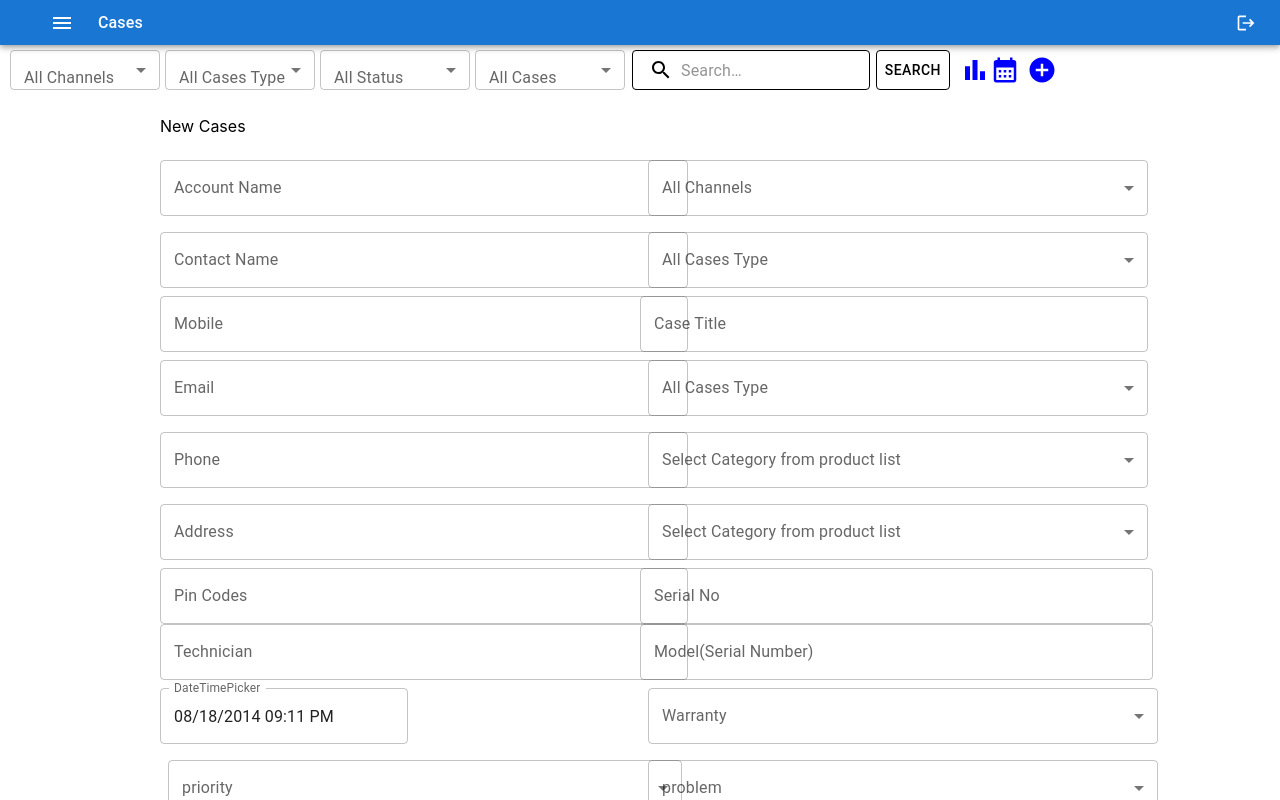
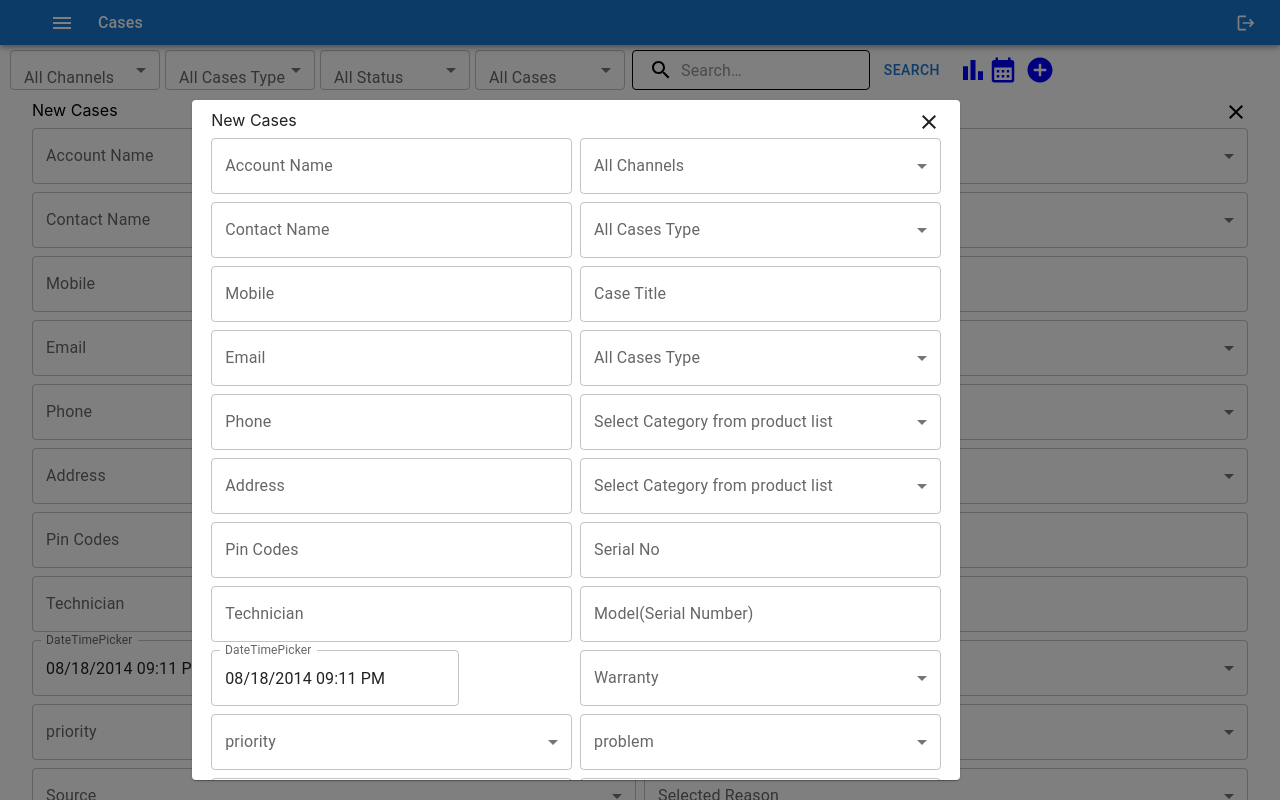
Before and after one commit to Mukesh16407/bizofficerAssignment, a React (Create React App) app: page /register in a window 1280 px wide. Both pictures are taken after a click on the button 1056 px from the left and 70 px from the top of the page. Shown: the top 800 px of the page. Built offline with nearby package versions, Linux system fonts and the light colour scheme.

Commit message:
fixed-checkbox and register page

```diff
--- a/src/components/SearchComponent.jsx
+++ b/src/components/SearchComponent.jsx
@@ -61,7 +61,7 @@ export const SearchComponent = () => {
 
             />
           </Search>
-          <Button sx={{border:"1px solid black",color:"black",marginLeft:"-10px"}}>Search</Button>
+          <Button sx={{marginLeft:"-10px"}}>Search</Button>
     </Box>
   )
 }
--- a/src/components/SecondHeader.jsx
+++ b/src/components/SecondHeader.jsx
@@ -3,12 +3,14 @@ import OutlinedInput from '@mui/material/OutlinedInput';
 import MenuItem from '@mui/material/MenuItem';
 import FormControl from '@mui/material/FormControl';
 import Select from '@mui/material/Select';
-import { Box, Button, InputLabel } from '@mui/material';
+import { Box, Button, InputLabel, Modal, Paper} from '@mui/material';
 import { SearchComponent } from './SearchComponent';
 import BarChartIcon from '@mui/icons-material/BarChart';
 import CalendarMonthIcon from '@mui/icons-material/CalendarMonth';
 import AddCircleIcon from '@mui/icons-material/AddCircle';
-import { useNavigate } from 'react-router-dom';
+import { useState } from 'react';
+import { Register } from '../pages/register/Register';
+
 
 
 
@@ -42,10 +44,11 @@ const allCases=[
 ]
 
 export function SecondHeader() {
-    const navigate = useNavigate();
-  const adduser=()=>{
-    navigate("/register")
-  }
+
+  const [open, setOpen] = useState(false);
+
+  const handleOpen = () => setOpen(true);
+  const handleClose = () => setOpen(false);
 
   return (
     <Box sx={{display:"flex",alignItems:"center",height:"40px",marginTop:"5px"}}>
@@ -131,7 +134,18 @@ export function SecondHeader() {
       <SearchComponent sx={{height:"inherit",width:"150px",marginLeft:"5px"}}/>
       <BarChartIcon sx={{marginLeft:"5px",width:"40px",color:"blue",height:"30px"}}/>
       <CalendarMonthIcon sx={{marginLeft:"-10px",width:"40px",color:"blue",height:"30px"}}/>
-      <Button onClick={adduser} ><AddCircleIcon sx={{marginLeft:"-30px",width:"40px",color:"blue",height:"30px"}} /></Button>
+      <Button onClick={handleOpen}><AddCircleIcon sx={{marginLeft:"-30px",width:"40px",color:"blue",height:"30px"}} /></Button>
+      <Modal
+        open={open}
+        onClose={handleClose}
+        aria-labelledby="modal-modal-title"
+        aria-describedby="modal-modal-description"
+      >
+        <Paper sx={{width:"60%", marginTop:"100px", marginLeft:"15%",overflowY:"scroll",height:"85vh", overflowX:"hidden"}}>
+        <Register handleClose={handleClose}/>
+
+        </Paper>
+      </Modal>
 
     </Box>
   );
--- a/src/components/Tables.jsx
+++ b/src/components/Tables.jsx
@@ -72,9 +72,9 @@ export const Tables = () => {
   const [selectionModel, setSelectionModel] = useState(radioChecked);
   radioChecked = selectionModel;
 
-  const selectedRow = rows.filter((item) => {
-    return item.id === selectionModel[0];
-  });
+  // const selectedRow = rows.filter((item) => {
+  //   return item.id === selectionModel[0];
+  // });
 
   return (
     <div style={{ height: 400, width: '100%',marginTop:"15px" }}>
--- a/src/pages/register/Register.jsx
+++ b/src/pages/register/Register.jsx
@@ -16,6 +16,7 @@ import { DateTimePicker } from '@mui/x-date-pickers/DateTimePicker';
 import "./register.css";
 import { Spinner } from "../../components/Spinner";
 import dayjs from 'dayjs';
+import CloseIcon from '@mui/icons-material/Close';
 
 
 const MenuProps = {
@@ -24,6 +25,7 @@ const MenuProps = {
   },
 
 };
+
 const channels = ["Select Cases Channels", "Primary", "Secondary"];
 const caseType = ["All Case Type"];
 const catagory =[
@@ -86,7 +88,7 @@ const visibility =[
   "Private"
 ];
 
-export const Register = () => {
+export const Register = ({handleClose}) => {
 
   const [inputdata, setInputData] = useState({
 
@@ -111,16 +113,14 @@ export const Register = () => {
   });
   const [showspin, setShowSpin] = useState(true);
   const [date, setdate] = useState(dayjs('2014-08-18T21:11:54'));
-  const [channel,setChannel] = useState("Select Cases Channels")
+
 
   const handleChangedate = (newValue) => {
     setdate(newValue);
   };
 
-  const handleChangeChannel =(e)=>{
-    setChannel(e.value)
-  }
-  console.log(channel)
+
+
   const setInputValue =(e)=>{
     const { name, value } = e.target;
 
@@ -136,32 +136,33 @@ export const Register = () => {
   },[])
   return (
     <div className="register">
-      <p>New Cases</p>
+      <div className="newcases">
+        <div>New Cases</div>
+        <div onClick={handleClose}><CloseIcon/></div>
+      </div>
+
       {
-        showspin ? <Spinner/>: <form style={MenuProps.root}>
-        <Grid container  sx={{ alignItems: "center" }}>
-          <Grid item xs={12}  sm={6} md={6} >
+        showspin ? <Spinner/>:
+        <form style={MenuProps.root}>
+        <Grid container   sx={{ alignItems: "center" }}spacing={1}>
+          <Grid item xs={12} sm={6} md={6} lg={6} >
             <TextField
               label="Account Name"
               variant="outlined"
-              inputProps={{
-                style: {
-                  width: "500px",
-                },
-              }}
+              fullWidth={true}
               name='acoountName'
               value={inputdata.acoountName}
               onChange={setInputValue}
             />
           </Grid>
-          <Grid item xs={12}md={6} sm={6 }>
-            <FormControl sx={{ m: 1, width: 500 }}>
+          <Grid item xs={12} sm={6} md={6} lg={6}>
+            <FormControl fullWidth={true}>
               <InputLabel id="demo-multiple-name-label">All Channels</InputLabel>
               <Select
                 labelId="demo-multiple-name-label"
                 id="demo-multiple-name"
                 input={<OutlinedInput label="All Channels" />}
-
+                autoWidth={true}
                 value={inputdata.channel}
                 name="name"
                 onChange={setInputValue}
@@ -174,24 +175,19 @@ export const Register = () => {
               </Select>
             </FormControl>
           </Grid>
-          <Grid item xs={12} md={6} sm={6}>
+          <Grid item xs={12} sm={6} md={6} lg={6} >
             <TextField
               label="Contact Name"
               variant="outlined"
-              inputProps={{
-                style: {
-                  width: "500px",
-                },
-
-              }}
+              fullWidth={true}
               name='contactName'
               value={inputdata.contactName}
               onChange={setInputValue}
 
             />
           </Grid>
-          <Grid item xs={12}md={6} sm={6}>
-            <FormControl sx={{ m: 1, width: 500 }}>
+          <Grid item xs={12} sm={6} md={6} lg={6} >
+            <FormControl fullWidth={true} >
               <InputLabel id="demo-multiple-name-label">
                 All Cases Type
               </InputLabel>
@@ -199,7 +195,7 @@ export const Register = () => {
                 labelId="demo-multiple-name-label"
                 id="demo-multiple-name"
                 input={<OutlinedInput label="Name" />}
-
+                autoWidth={true}
               >
                 {caseType.map((name) => (
                   <MenuItem key={name} value={name}>
@@ -209,61 +205,48 @@ export const Register = () => {
               </Select>
             </FormControl>
           </Grid>
-          <Grid item xs={12}md={6} sm={6}>
+          <Grid item xs={12} sm={6} md={6} lg={6}>
             <TextField
               label="Mobile"
               variant="outlined"
-              inputProps={{
-                style: {
-                  width: "500px",
-                },
-              }}
+              fullWidth={true}
               name='mobile'
               value={inputdata.mobile}
               onChange={setInputValue}
 
             />
           </Grid>
-          <Grid item xs={12} md={6} sm={6}>
-            <TextField
+          <Grid item xs={12} sm={6} md={6} lg={6}>
+          <TextField
               label="Case Title"
               variant="outlined"
-              inputProps={{
-                style: {
-                  width: "460px",
-                  marginLeft:"20px"
-                },
-              }}
+              fullWidth={true}
               name='casetitile'
               value={inputdata.casetitile}
               onChange={setInputValue}
 
             />
           </Grid>
-          <Grid item xs={12} md={6} sm={6}>
+          <Grid item xs={12} sm={6} md={6} lg={6}>
             <TextField
               label="Email"
               variant="outlined"
-              inputProps={{
-                style: {
-                  width: "500px",
-                },
-              }}
+              fullWidth={true}
               name='email'
               value={inputdata.email}
               onChange={setInputValue}
             />
           </Grid>
-          <Grid item xs={12} md={6} sm={6}>
-            <FormControl sx={{ m: 1, width: 500 }}>
+          <Grid item xs={12} sm={6} md={6} lg={6}>
+            <FormControl fullWidth={true}  >
               <InputLabel id="demo-multiple-name-label">
                 All Cases Type
               </InputLabel>
               <Select
                 labelId="demo-multiple-name-label"
                 id="demo-multiple-name"
-                input={<OutlinedInput label="Name" />}
-
+                input={<OutlinedInput label="All Cases Type" />}
+                autoWidth={true}
               >
                 {catagory.map((name) => (
                   <MenuItem key={name} value={name}>
@@ -273,22 +256,18 @@ export const Register = () => {
               </Select>
             </FormControl>
           </Grid>
-          <Grid item xs={12}md={6}  sm={6}>
+          <Grid item xs={12} sm={6} md={6} lg={6}>
             <TextField
               label="Phone"
               variant="outlined"
-              inputProps={{
-                style: {
-                  width: "500px",
-                },
-              }}
+              fullWidth={true}
               name='phone'
               value={inputdata.phone}
               onChange={setInputValue}
             />
           </Grid>
-          <Grid item xs={12} md={6} sm={6}>
-            <FormControl sx={{ m: 1, width: 500 }}>
+          <Grid item xs={12} sm={6} md={6} lg={6}>
+            <FormControl fullWidth={true}>
               <InputLabel id="demo-multiple-name-label">
                 Select Category from product list
               </InputLabel>
@@ -296,7 +275,7 @@ export const Register = () => {
                 labelId="demo-multiple-name-label"
                 id="demo-multiple-name"
                 input={<OutlinedInput label="Name" />}
-
+                autoWidth={true}
               >
                 {selectcategory.map((name) => (
                   <MenuItem key={name} value={name}>
@@ -306,22 +285,18 @@ export const Register = () => {
               </Select>
             </FormControl>
           </Grid>
-          <Grid item xs={12} md={6} sm={6}>
+          <Grid item  xs={12} sm={6} md={6} lg={6}>
             <TextField
               label="Address"
               variant="outlined"
-              inputProps={{
-                style: {
-                  width: "500px",
-                },
-              }}
+              fullWidth={true}
               name='address'
               value={inputdata.address}
               onChange={setInputValue}
             />
           </Grid>
-          <Grid item xs={12}md={6} sm={6}>
-            <FormControl sx={{ m: 1, width: 500 }}>
+          <Grid item xs={12} sm={6} md={6} lg={6} >
+            <FormControl fullWidth={true}>
               <InputLabel id="demo-multiple-name-label">
                 Select Category from product list
               </InputLabel>
@@ -329,7 +304,7 @@ export const Register = () => {
                 labelId="demo-multiple-name-label"
                 id="demo-multiple-name"
                 input={<OutlinedInput label="Name" />}
-
+                autoWidth={true}
               >
                 {brands.map((name) => (
                   <MenuItem key={name} value={name}>
@@ -339,71 +314,55 @@ export const Register = () => {
               </Select>
             </FormControl>
           </Grid>
-          <Grid item xs={12}md={6} sm={6}>
+          <Grid item xs={12} sm={6} md={6} lg={6} >
             <TextField
               label="Pin Codes"
               variant="outlined"
-              inputProps={{
-                style: {
-                  width: "500px",
-                },
-              }}
+              fullWidth={true}
               name='pinCode'
               value={inputdata.pinCode}
               onChange={setInputValue}
 
             />
           </Grid>
-          <Grid item xs={12}md={6} sm={6}>
+          <Grid item xs={12} sm={6} md={6} lg={6} >
             <TextField
               label="Serial No"
               variant="outlined"
-              inputProps={{
-                style: {
-                  width: "485px",
-                },
-              }}
+              fullWidth={true}
               name='serialNo'
               value={inputdata.serialNo}
               onChange={setInputValue}
             />
           </Grid>
-          <Grid item xs={12}md={6} sm={6}>
+          <Grid item xs={12} sm={6} md={6} lg={6}>
             <TextField
               label="Technician"
               variant="outlined"
-              inputProps={{
-                style: {
-                  width: "500px",
-                },
-              }}
+              fullWidth={true}
               name='technician'
               value={inputdata.technician}
               onChange={setInputValue}
             />
           </Grid>
-          <Grid item xs={12} md={6} sm={6}>
+          <Grid item xs={12} sm={6} md={6} lg={6}>
             <TextField
               label="Model(Serial Number)"
               variant="outlined"
-              inputProps={{
-                style: {
-                  width: "485px",
-                },
-              }}
+              fullWidth={true}
               name='model'
               value={inputdata.model}
               onChange={setInputValue}
             />
           </Grid>
-          <Grid item xs={12}md={6} sm={6}>
+          <Grid item xs={12} sm={6} md={6} lg={6}>
           <LocalizationProvider dateAdapter={AdapterDayjs}>
         <DateTimePicker
           renderInput={(props) => <TextField {...props} />}
           label="DateTimePicker"
           inputProps={{
             style: {
-              width: "465px",
+              width: "359px",
             },
           }}
           value={date}
@@ -411,8 +370,8 @@ export const Register = () => {
         />
       </LocalizationProvider>
           </Grid>
-          <Grid item xs={12} md={6} sm={6}>
-            <FormControl sx={{ m: 1, width: 510 }}>
+          <Grid item xs={12} sm={6} md={6} lg={6}>
+            <FormControl fullWidth={true}>
               <InputLabel id="demo-multiple-name-label">
                Warranty
               </InputLabel>
@@ -420,7 +379,7 @@ export const Register = () => {
                 labelId="demo-multiple-name-label"
                 id="demo-multiple-name"
                 input={<OutlinedInput label="Name" />}
-
+                autoWidth={true}
               >
                 {warranty.map((name) => (
                   <MenuItem key={name} value={name}>
@@ -430,8 +389,8 @@ export const Register = () => {
               </Select>
             </FormControl>
           </Grid>
-          <Grid item xs={12}md={6} sm={6}>
-            <FormControl sx={{ m: 1, width: 514 }}>
+          <Grid item xs={12} sm={6} md={6} lg={6}>
+            <FormControl  fullWidth={true}>
               <InputLabel id="demo-multiple-name-label">
                priority
               </InputLabel>
@@ -439,7 +398,7 @@ export const Register = () => {
                 labelId="demo-multiple-name-label"
                 id="demo-multiple-name"
                 input={<OutlinedInput label="Name" />}
-
+                autoWidth={true}
               >
                 {priorityItem.map((name) => (
                   <MenuItem key={name} value={name}>
@@ -449,8 +408,8 @@ export const Register = () => {
               </Select>
             </FormControl>
           </Grid>
-          <Grid item xs={12}md={6} sm={6}>
-            <FormControl sx={{ m: 1, width: 510 }}>
+          <Grid item xs={12} sm={6} md={6} lg={6}>
+            <FormControl fullWidth={true}>
               <InputLabel id="demo-multiple-name-label">
                problem
               </InputLabel>
@@ -458,7 +417,7 @@ export const Register = () => {
                 labelId="demo-multiple-name-label"
                 id="demo-multiple-name"
                 input={<OutlinedInput label="Name" />}
-
+                autoWidth={true}
               >
                 {selectproblem.map((name) => (
                   <MenuItem key={name} value={name}>
@@ -468,8 +427,8 @@ export const Register = () => {
               </Select>
             </FormControl>
           </Grid>
-          <Grid item xs={12} md={6} sm={6}>
-            <FormControl sx={{ m: 1, width: 510 }}>
+          <Grid item xs={12} sm={6} md={6} lg={6}>
+            <FormControl fullWidth={true}>
               <InputLabel id="demo-multiple-name-label">
                Source
               </InputLabel>
@@ -477,7 +436,7 @@ export const Register = () => {
                 labelId="demo-multiple-name-label"
                 id="demo-multiple-name"
                 input={<OutlinedInput label="Name" />}
-
+                autoWidth={true}
               >
                 {sources.map((name) => (
                   <MenuItem key={name} value={name}>
@@ -487,8 +446,8 @@ export const Register = () => {
               </Select>
             </FormControl>
           </Grid>
-          <Grid item xs={12}md={6} sm={6}>
-            <FormControl sx={{ m: 1, width: 510 }}>
+          <Grid item xs={12} sm={6} md={6} lg={6}>
+            <FormControl fullWidth={true}>
               <InputLabel id="demo-multiple-name-label">
                Selected Reason
               </InputLabel>
@@ -496,7 +455,7 @@ export const Register = () => {
                 labelId="demo-multiple-name-label"
                 id="demo-multiple-name"
                 input={<OutlinedInput label="Name" />}
-
+                autoWidth={true}
               >
                 {selectRegin.map((name) => (
                   <MenuItem key={name} value={name}>
@@ -506,91 +465,67 @@ export const Register = () => {
               </Select>
             </FormControl>
           </Grid>
-          <Grid item xs={12}md={6} sm={6}>
+          <Grid item xs={12} sm={6} md={6} lg={6} >
             <TextField
               label="Invoice Number"
               variant="outlined"
-              inputProps={{
-                style: {
-                  width: "500px",
-                },
-              }}
+              fullWidth={true}
               name='invoiceNumber'
               value={inputdata.invoiceNumber}
               onChange={setInputValue}
             />
           </Grid>
-          <Grid item xs={12}md={6} sm={6}>
+          <Grid item xs={12} sm={6} md={6} lg={6}>
             <TextField
               label="Quantity"
               variant="outlined"
-              inputProps={{
-                style: {
-                  width: "500px",
-                },
-              }}
+              fullWidth={true}
             />
           </Grid>
-          <Grid item xs={12}md={6} sm={6}>
+          <Grid item xs={12} sm={6} md={6} lg={6}>
             <TextField
               label="Case Remarks"
               variant="outlined"
-              inputProps={{
-                style: {
-                  width: "500px",
-                },
-              }}
+              fullWidth={true}
               name='remarks'
               value={inputdata.remarks}
               onChange={setInputValue}
             />
           </Grid>
-          <Grid item xs={12}md={6} sm={6}>
+          <Grid item xs={12} sm={6} md={6} lg={6} >
             <TextField
               label="Products Other details"
               variant="outlined"
-              inputProps={{
-                style: {
-                  width: "500px",
-                },
-              }}
+              fullWidth={true}
               name='otherDetails'
               value={inputdata.otherDetails}
               onChange={setInputValue}
             />
           </Grid>
-          <Grid item xs={12}md={6} sm={6}>
+          <Grid item  xs={12} sm={6} md={6} lg={6}>
             <TextField
               label="Tags"
               placeholder="Enter tags"
               variant="outlined"
-              inputProps={{
-                style: {
-                  width: "500px",
-                },
-              }}
+              fullWidth={true}
               name='tags'
               value={inputdata.tags}
               onChange={setInputValue}
             />
           </Grid>
-          <Grid item xs={12}md={6} sm={4} spacing={1}>
+          <Grid item  xs={12} sm={6} md={3} lg={3} >
             <TextField
               label="Agents"
               placeholder="Tester"
               variant="outlined"
-              inputProps={{
-                style: {
-                  width: "300px",
-                },
-              }}
+              fullWidth={true}
               name='agents'
               value={inputdata.agents}
               onChange={setInputValue}
             />
           </Grid>
-          <Grid item xs={12}md={6} sm={2}>
-            <FormControl sx={{ m: 1, width: 100 }}>
+          <Grid item xs={12} sm={6} md={3} lg={3} >
+            <FormControl fullWidth={true} >
               <InputLabel id="demo-multiple-name-label">
                Visibility
               </InputLabel>
@@ -598,7 +533,7 @@ export const Register = () => {
                 labelId="demo-multiple-name-label"
                 id="demo-multiple-name"
                 input={<OutlinedInput label="Name" />}
-
+                autoWidth={true}
               >
                 {visibility.map((name) => (
                   <MenuItem key={name} value={name}>
@@ -608,12 +543,12 @@ export const Register = () => {
               </Select>
             </FormControl>
           </Grid>
-          <Grid item xs={12}md={12} sm={6} sx={{alignItems:"center"}} >
+          <Grid item >
           <Checkbox sx={{width:"30px",marginRight:1}}  /><span>Billable</span>
           <Checkbox label="Billable"sx={{width:"30px",marginLeft:1}}  /><span>Package Services</span>
           </Grid>
           <Grid item xs={12}md={12}  >
-           <Button variant="outlined">CANCEL</Button>
+           <Button variant="outlined"onClick={handleClose}>CANCEL</Button>
            <Button variant="contained" color="success" sx={{ marginLeft:1}}>Save</Button>
           </Grid>
 
--- a/src/pages/register/register.css
+++ b/src/pages/register/register.css
@@ -1,5 +1,11 @@
 .register{
-    width: 75%;
+    width: 95%;
     margin: auto;
     padding: 10px;
+
 }
+
+.newcases{
+    display: flex;
+    justify-content: space-between;
+}
```
